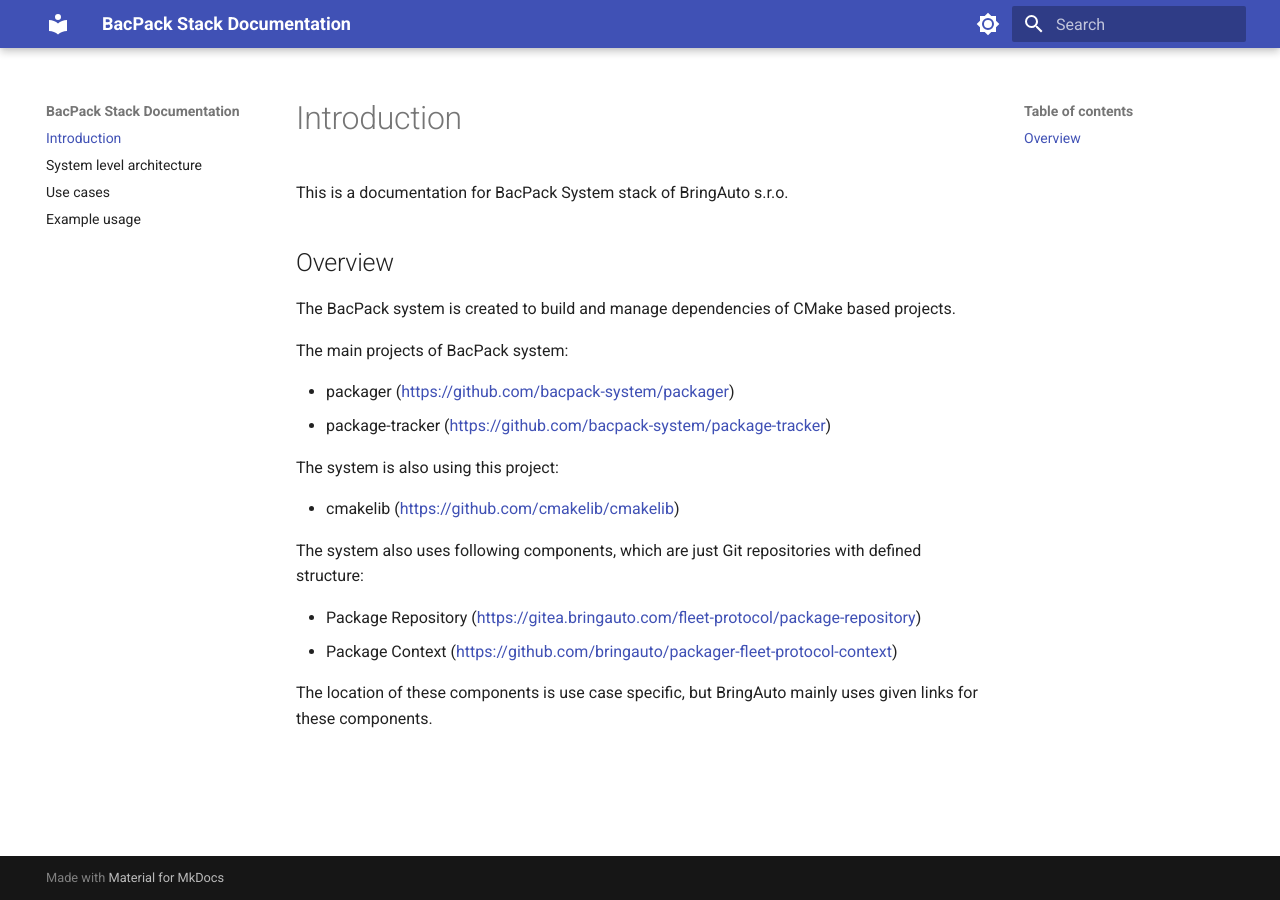
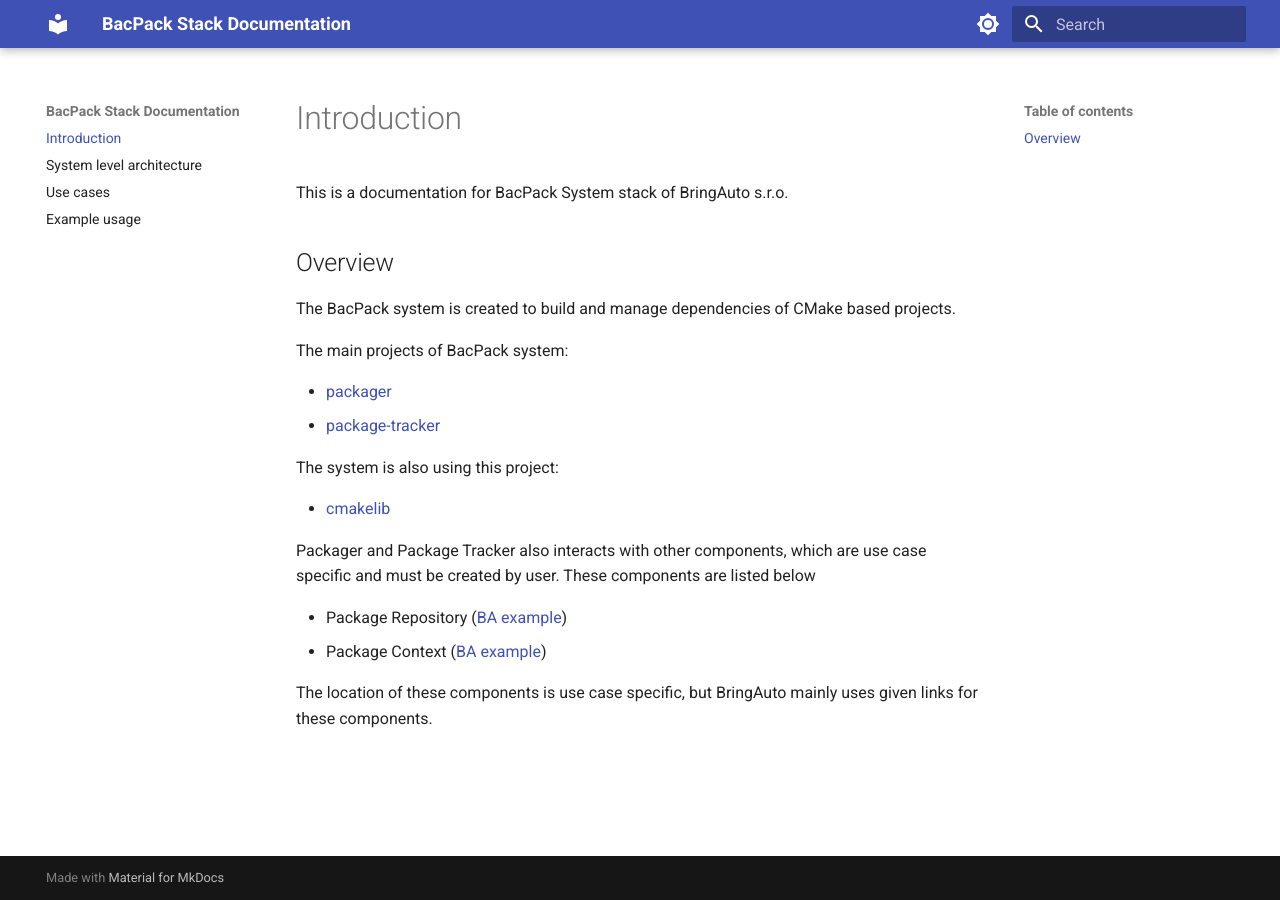
Before and after one commit to bacpack-system/bacpack-system.github.io, an MkDocs documentation site: the page built from docs/index.md, in a window 1280 px wide. Built offline with MkDocs 1.6.1 and Material for MkDocs 9.7.7, drawn with Linux system fonts in a browser that asks for light colours.

Commit message:
Small improvements

```diff
--- a/docs/index.md
+++ b/docs/index.md
@@ -8,17 +8,18 @@
 
 The main projects of BacPack system:
 
- - packager ([https://github.com/bacpack-system/packager](https://github.com/bacpack-system/packager))
- - package-tracker ([https://github.com/bacpack-system/package-tracker](https://github.com/bacpack-system/package-tracker))
+ - [packager](https://github.com/bacpack-system/packager)
+ - [package-tracker](https://github.com/bacpack-system/package-tracker)
 
 The system is also using this project:
 
- - cmakelib ([https://github.com/cmakelib/cmakelib](https://github.com/cmakelib/cmakelib))
+ - [cmakelib](https://github.com/cmakelib/cmakelib)
 
-The system also uses following components, which are just Git repositories with defined structure:
+Packager and Package Tracker also interacts with other components, which are use case specific and
+must be created by user. These components are listed below
 
- - Package Repository ([https://gitea.bringauto.com/fleet-protocol/package-repository](https://gitea.bringauto.com/fleet-protocol/package-repository))
- - Package Context ([https://github.com/bringauto/packager-fleet-protocol-context](https://github.com/bringauto/packager-fleet-protocol-context))
+ - Package Repository ([BA example](https://gitea.bringauto.com/fleet-protocol/package-repository))
+ - Package Context ([BA example](https://github.com/bringauto/packager-fleet-protocol-context))
 
 The location of these components is use case specific, but BringAuto mainly uses given links for
 these components.
```
Also changed, not shown: docs/architecture.md (+5 -1 lines), docs/example_usage.md (+0 -1 lines).
